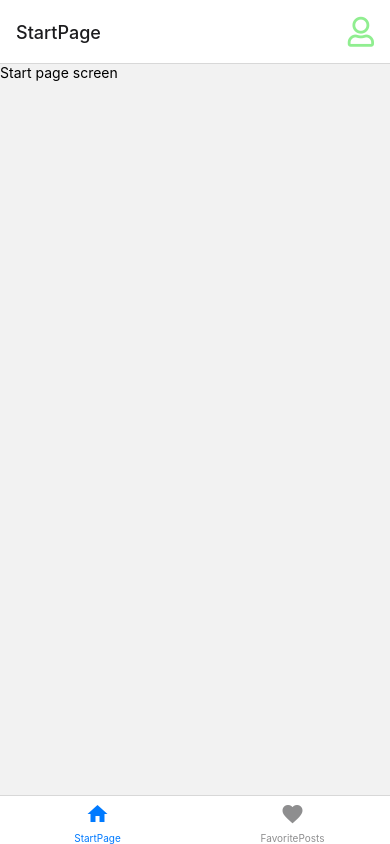
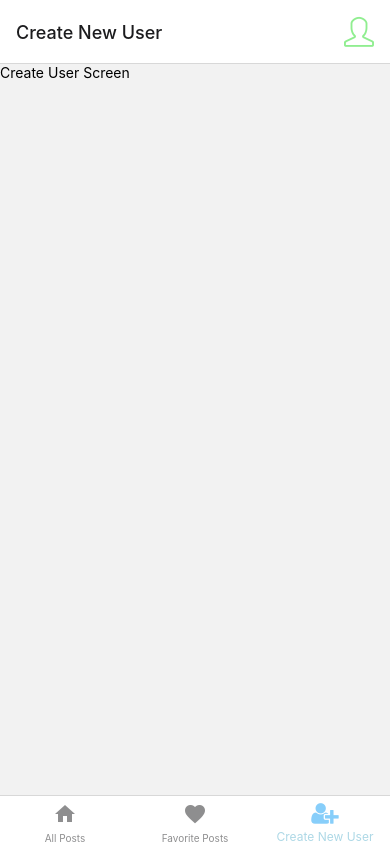
Before and after one commit to Davod0/Expo-React-Native-Postify, a React Native app: screen /CreateUser in a window 390 px wide. Built offline with nearby package versions, Linux system fonts and the light colour scheme.

Commit message:
Implemented a new navigator  (CreateUser) and a new screen (CreateUserScreeen)

```diff
--- a/Navigators/TabStackNavigator.tsx
+++ b/Navigators/TabStackNavigator.tsx
@@ -1,13 +1,18 @@
 import { MaterialIcons } from '@expo/vector-icons';
-import FontAwesome5 from '@expo/vector-icons/FontAwesome5';
+import FontAwesome from '@expo/vector-icons/FontAwesome';
+import SimpleLineIcons from '@expo/vector-icons/SimpleLineIcons';
 import { createBottomTabNavigator } from "@react-navigation/bottom-tabs";
 import React from "react";
+import CreateUserScreen from '../Screens/CreateUserScreen';
 import FavoriteScreen from "../Screens/FavoritePostsScreen";
 import StartPageScreen from "../Screens/StartPageScreen";
+import {Text} from "react-native";
 
 export type TabStackParamList = {
     FavoritePosts: undefined;
     StartPage: undefined;
+    CreateUser : undefined;
+    CreatePost: undefined;
 }
 
 const TabStack = createBottomTabNavigator<TabStackParamList>();
@@ -20,9 +25,9 @@ export default function TabStackNavigator(){
     return (
         <TabStack.Navigator
            screenOptions= {({navigation}) => ({headerRight: (props) => (
-                <FontAwesome5 name="user"
+                <SimpleLineIcons name="user" size={24} color="black"
                 style={{ marginRight: 16, fontSize:30, color:"#90EE90" }}
-                 onPress={() => navigation.navigate("UserAccount", {userId: userId, userName: userName})}
+                onPress={() => navigation.navigate("UserAccount", {userId: userId, userName: userName})}
                 />
                 )})
             }
@@ -30,13 +35,28 @@ export default function TabStackNavigator(){
             <TabStack.Screen name="StartPage" component={StartPageScreen}
                options={{
                     tabBarIcon: (props) => <MaterialIcons name="home" size={24} color={props.color} />,
+                    title: "All Posts",
                 }}
             />
             <TabStack.Screen name="FavoritePosts" component={FavoriteScreen}
-             options={{
-                 tabBarIcon: (props) => <MaterialIcons name="favorite" size={24} color={props.color} />,
+               options={{
+                    tabBarIcon: (props) => <MaterialIcons name="favorite" size={24} color={props.color} />,
+                    title: "Favorite Posts",
                 }}
                 />
+
+            <TabStack.Screen name="CreateUser" component={CreateUserScreen}
+                options={{
+                    title: "Create New User",
+                    tabBarIcon: (props) => <FontAwesome name="user-plus" size={24} color={props.focused? "#87CEFA" : "#B0BEC5"}/>,
+                    tabBarLabel: ({ focused }) => (
+                    <Text style={{ color: focused ? "#ADD8E6" : "#B0BEC5", fontSize: 12 }}>
+                        Create New User
+                    </Text>),
+                    }}/>
         </TabStack.Navigator>
     );
 };
+
+
+// tabBarIcon: () => <Ionicons name="create" size={24} color="black" />
--- /dev/null
+++ b/Screens/CreateUserScreen.tsx
@@ -0,0 +1,10 @@
+import { View, Text } from "react-native";
+
+
+export default function CreateUserScreen(){
+    return(
+        <View>
+            <Text>Create User Screen</Text>
+        </View>
+    );
+}
```
